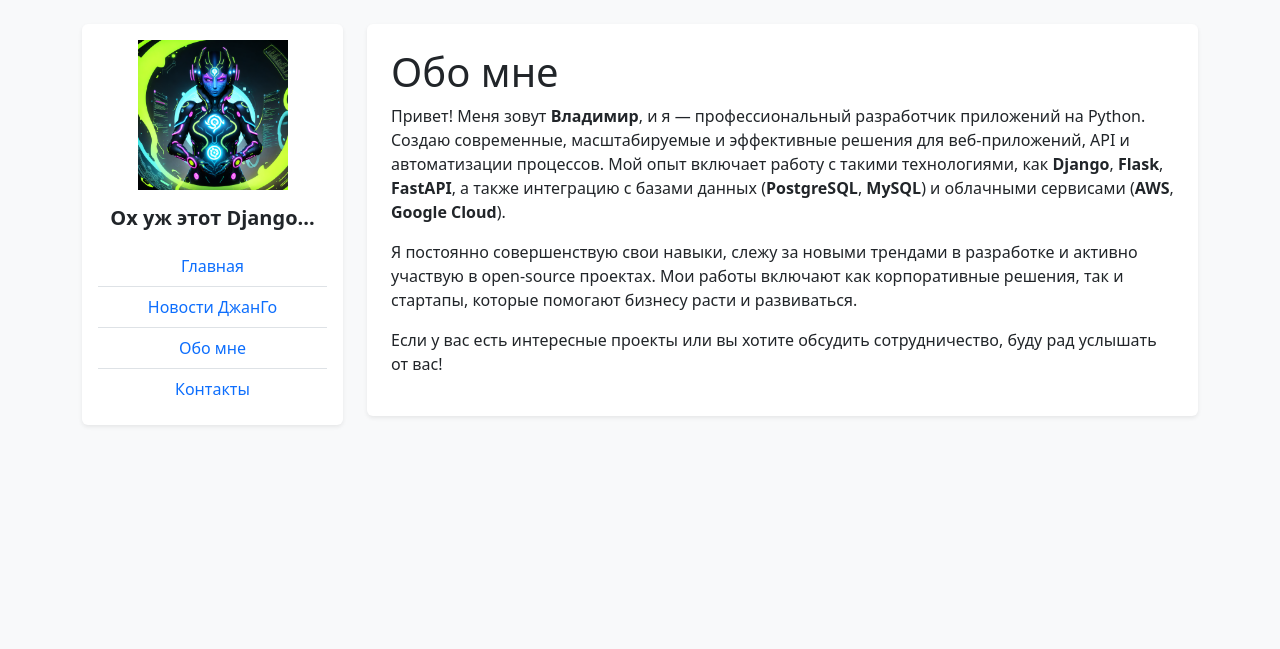
After one commit to 24-python/DJ02, a Django app: page /about in a window 1280 px wide. The commit adds this page. Shown: the top 649 px of the page. Run offline with Django 5.2, Linux system fonts and the light colour scheme.

Commit message:
Готовое ДЗ
Готовое ДЗ, 4 страницы сайта, стилизованные с помощью bootstrap

```diff
--- /dev/null
+++ b/Example/main/templates/main/about.html
@@ -0,0 +1,19 @@
+{% extends 'main/layoute.html' %}
+    {% block title %}
+    <title>Обо мне</title>
+    {% endblock %}
+
+{% block content %}
+ <section>
+        <h1>Обо мне</h1>
+        <p>
+            Привет! Меня зовут <strong>Владимир</strong>, и я — профессиональный разработчик приложений на Python. Создаю современные, масштабируемые и эффективные решения для веб-приложений, API и автоматизации процессов. Мой опыт включает работу с такими технологиями, как <strong>Django</strong>, <strong>Flask</strong>, <strong>FastAPI</strong>, а также интеграцию с базами данных (<strong>PostgreSQL</strong>, <strong>MySQL</strong>) и облачными сервисами (<strong>AWS</strong>, <strong>Google Cloud</strong>).
+        </p>
+        <p>
+            Я постоянно совершенствую свои навыки, слежу за новыми трендами в разработке и активно участвую в open-source проектах. Мои работы включают как корпоративные решения, так и стартапы, которые помогают бизнесу расти и развиваться.
+        </p>
+        <p>
+            Если у вас есть интересные проекты или вы хотите обсудить сотрудничество, буду рад услышать от вас!
+        </p>
+ </section>
+{% endblock %}
--- a/Example/main/templates/main/index.html
+++ b/Example/main/templates/main/index.html
@@ -5,7 +5,7 @@
 
 {% block content %}
 
-<h1 class="text-center mt-4">Добро пожаловать в мой первый проект на Django!</h1>
+<h1 class="text-center mt-4">Добро пожаловать в мой проект на Django!</h1>
 
 <p class="mt-3">Django — это мощный фреймворк для веб-разработки на Python. Он позволяет быстро создавать современные веб-приложения.</p>
 
--- a/Example/main/templates/main/nav.html
+++ b/Example/main/templates/main/nav.html
@@ -5,8 +5,10 @@
             <img src="{% static 'main/img/logo.png' %}" class="img-fluid mb-3" width="150" alt="Логотип">
             <h5 class="fw-bold">Ох уж этот Django...</h5>
             <ul class="list-group list-group-flush mt-3">
-                <li class="list-group-item"><a href="{% url 'home' %}" class="text-decoration-none">Первая страница на Django</a></li>
-                <li class="list-group-item"><a href="{% url 'page2' %}" class="text-decoration-none">Вторая страница на Django</a></li>
+                <li class="list-group-item"><a href="{% url 'home' %}" class="text-decoration-none">Главная</a></li>
+                <li class="list-group-item"><a href="{% url 'page2' %}" class="text-decoration-none">Новости ДжанГо</a></li>
+                <li class="list-group-item"><a href="{% url 'about' %}" class="text-decoration-none">Обо мне</a></li>
+                <li class="list-group-item"><a href="{% url 'contacts' %}" class="text-decoration-none">Контакты</a></li>
             </ul>
         </div>
     </div>
--- a/Example/main/urls.py
+++ b/Example/main/urls.py
@@ -6,4 +6,6 @@ urlpatterns = [
     path('', views.index, name='home'),
     path('new', views.new, name='page2'),
     #path('nav', views.nav),
+    path('about', views.about, name='about'),
+    path('contacts', views.contacts, name='contacts'),
 ]
--- a/Example/main/views.py
+++ b/Example/main/views.py
@@ -9,3 +9,9 @@ def new(request):
 
 def nav(request):
     return render(request, 'main/nav.html')
+
+def about(request):
+    return render(request, 'main/about.html')
+
+def contacts(request):
+    return render(request, 'main/contacts.html')
```
Also changed, not shown: Example/main/templates/main/contacts.html (added, +18 -0 lines), Example/main/templates/main/new.html (+12 -1 lines).
